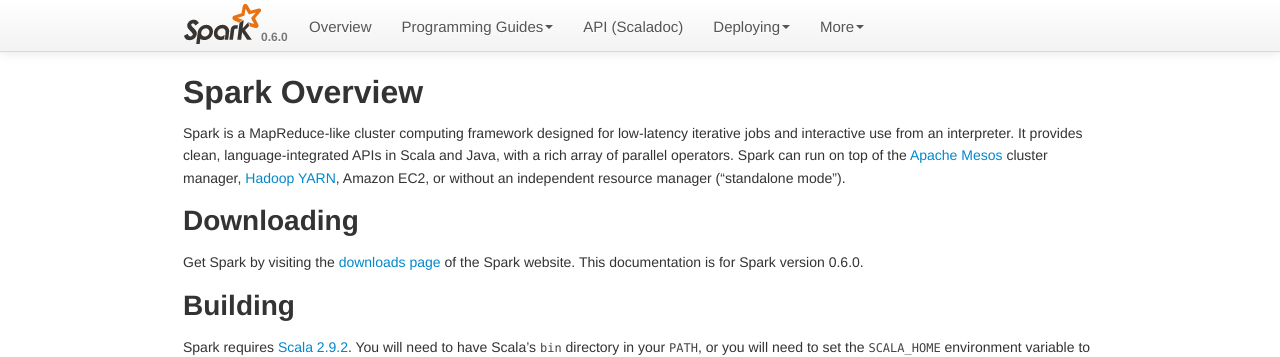
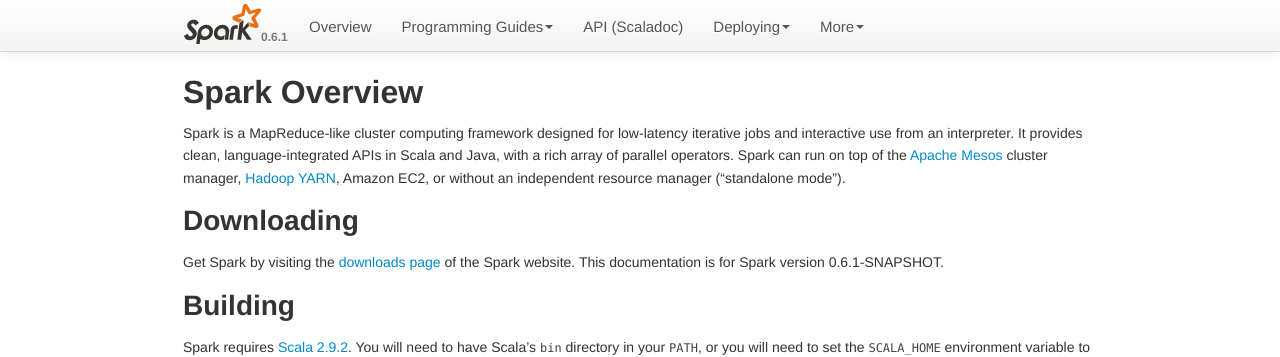
Before and after one commit to jaricftw/spark, a Jekyll site: the page built from docs/index.md, in a window 1280 px wide and 900 px high. Shown: the top 357 px of the window. Built offline with Jekyll 4.4.1, drawn with Linux system fonts in a browser that asks for light colours.

Commit message:
Update version to 0.6.1-SNAPSHOT to show this is in development

```diff
--- a/docs/_config.yml
+++ b/docs/_config.yml
@@ -3,7 +3,7 @@
 
 # These allow the documentation to be updated with nerw releases
 # of Spark, Scala, and Mesos.
-SPARK_VERSION: 0.6.0
-SPARK_VERSION_SHORT: 0.6.0
+SPARK_VERSION: 0.6.1-SNAPSHOT
+SPARK_VERSION_SHORT: 0.6.1
 SCALA_VERSION: 2.9.2
 MESOS_VERSION: 0.9.0-incubating
```
Also changed, not shown: 2 other files.
